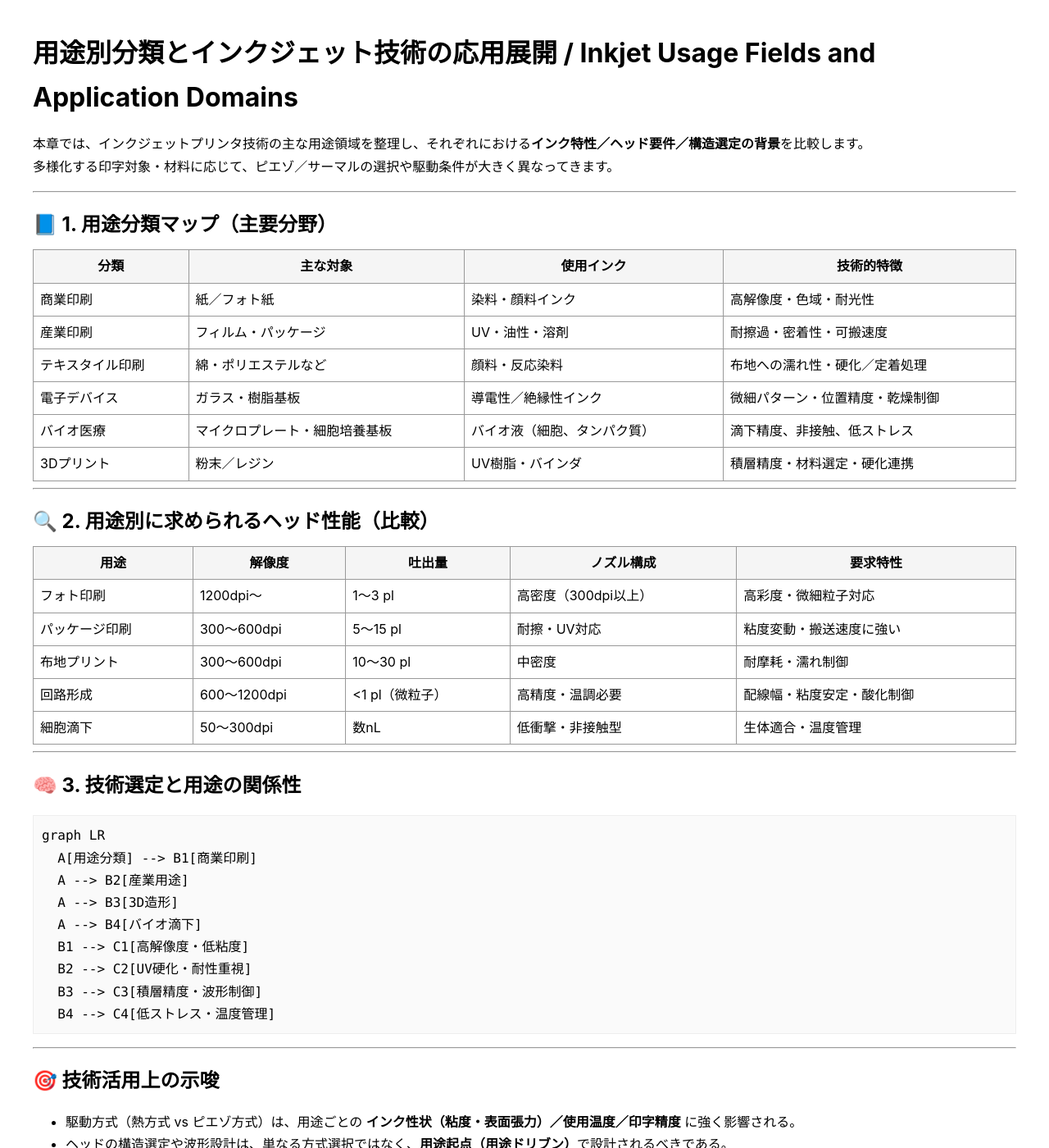
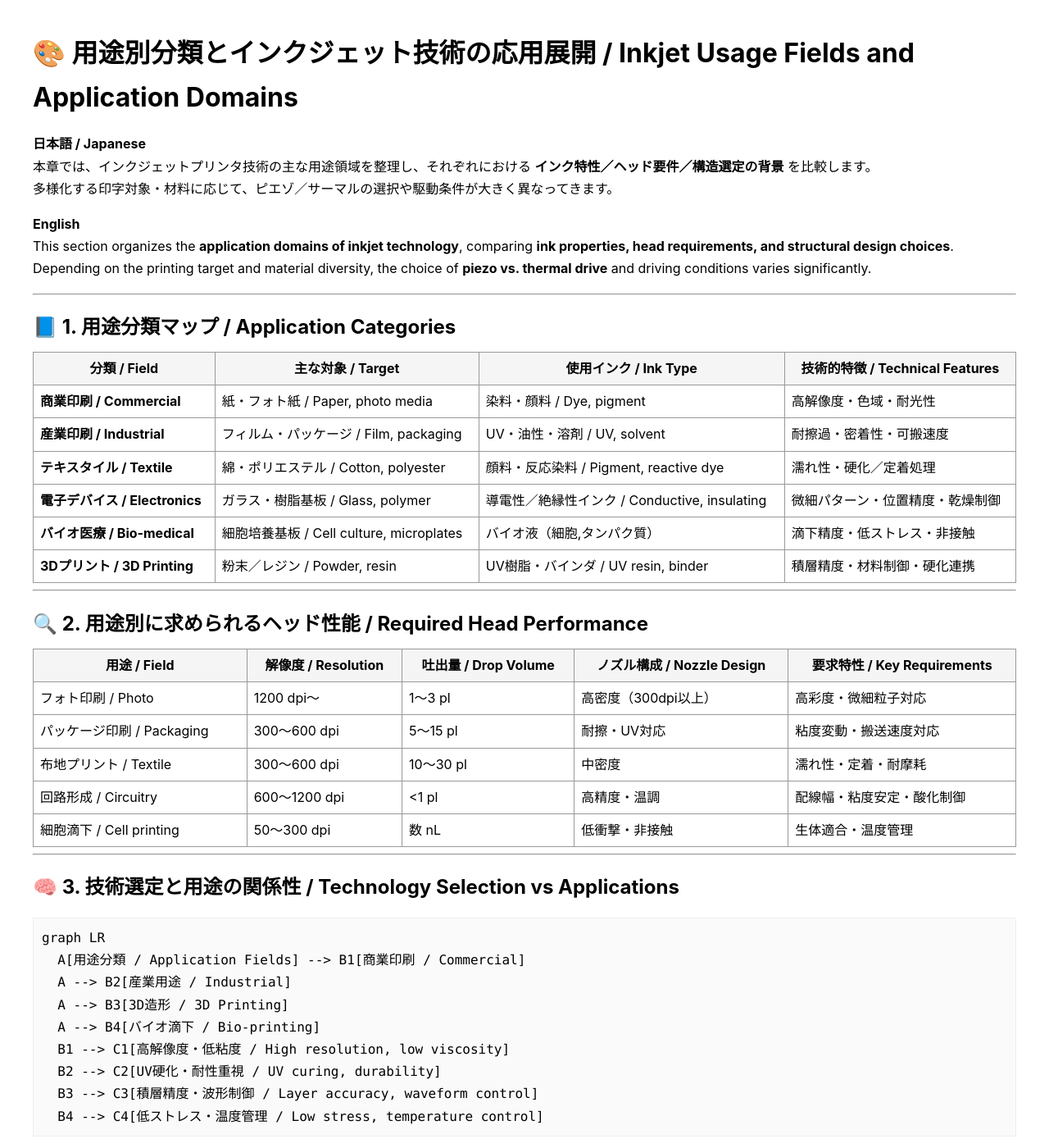
Before and after one commit to Samizo-AITL/Inkjet, a Jekyll site: the page built from comparison/usage_fields.md, in a window 1280 px wide and 1400 px high. Shown: the whole window at 82% size. Built offline with Jekyll 4.4.1, drawn with Linux system fonts in a browser that asks for light colours; our own code applies the rules of GitHub Pages for plain Markdown files; some of the changed text lies outside the part shown.

Commit message:
Update usage_fields.md

````diff
--- a/comparison/usage_fields.md
+++ b/comparison/usage_fields.md
@@ -1,63 +1,77 @@
-# 用途別分類とインクジェット技術の応用展開 / Inkjet Usage Fields and Application Domains
+---
+title: 用途別分類とインクジェット技術の応用展開 / Inkjet Usage Fields and Application Domains
+description: インクジェット技術の用途領域を整理し、インク特性・ヘッド要件・設計背景を比較 / Classification of inkjet application domains with ink properties, head requirements, and design implications
+---
 
-本章では、インクジェットプリンタ技術の主な用途領域を整理し、それぞれにおける**インク特性／ヘッド要件／構造選定の背景**を比較します。
+# 🎨 **用途別分類とインクジェット技術の応用展開 / Inkjet Usage Fields and Application Domains**
+
+**日本語 / Japanese**
+本章では、インクジェットプリンタ技術の主な用途領域を整理し、それぞれにおける **インク特性／ヘッド要件／構造選定の背景** を比較します。
 多様化する印字対象・材料に応じて、ピエゾ／サーマルの選択や駆動条件が大きく異なってきます。
+
+**English**
+This section organizes the **application domains of inkjet technology**, comparing **ink properties, head requirements, and structural design choices**.
+Depending on the printing target and material diversity, the choice of **piezo vs. thermal drive** and driving conditions varies significantly.
 
 ---
 
-## 📘 1. 用途分類マップ（主要分野）
+## 📘 **1. 用途分類マップ / Application Categories**
 
-| 分類            | 主な対象               | 使用インク           | 技術的特徴                        |
-|------------------|------------------------|----------------------|-----------------------------------|
-| 商業印刷          | 紙／フォト紙            | 染料・顔料インク     | 高解像度・色域・耐光性             |
-| 産業印刷          | フィルム・パッケージ    | UV・油性・溶剤       | 耐擦過・密着性・可搬速度           |
-| テキスタイル印刷  | 綿・ポリエステルなど    | 顔料・反応染料       | 布地への濡れ性・硬化／定着処理     |
-| 電子デバイス      | ガラス・樹脂基板        | 導電性／絶縁性インク | 微細パターン・位置精度・乾燥制御   |
-| バイオ医療        | マイクロプレート・細胞培養基板 | バイオ液（細胞、タンパク質） | 滴下精度、非接触、低ストレス     |
-| 3Dプリント        | 粉末／レジン            | UV樹脂・バインダ     | 積層精度・材料選定・硬化連携       |
+| **分類 / Field** | **主な対象 / Target** | **使用インク / Ink Type** | **技術的特徴 / Technical Features** |
+|------------------|-----------------------|---------------------------|-------------------------------------|
+| **商業印刷 / Commercial** | 紙・フォト紙 / Paper, photo media | 染料・顔料 / Dye, pigment | 高解像度・色域・耐光性 |
+| **産業印刷 / Industrial** | フィルム・パッケージ / Film, packaging | UV・油性・溶剤 / UV, solvent | 耐擦過・密着性・可搬速度 |
+| **テキスタイル / Textile** | 綿・ポリエステル / Cotton, polyester | 顔料・反応染料 / Pigment, reactive dye | 濡れ性・硬化／定着処理 |
+| **電子デバイス / Electronics** | ガラス・樹脂基板 / Glass, polymer | 導電性／絶縁性インク / Conductive, insulating | 微細パターン・位置精度・乾燥制御 |
+| **バイオ医療 / Bio-medical** | 細胞培養基板 / Cell culture, microplates | バイオ液（細胞,タンパク質） | 滴下精度・低ストレス・非接触 |
+| **3Dプリント / 3D Printing** | 粉末／レジン / Powder, resin | UV樹脂・バインダ / UV resin, binder | 積層精度・材料制御・硬化連携 |
 
 ---
 
-## 🔍 2. 用途別に求められるヘッド性能（比較）
+## 🔍 **2. 用途別に求められるヘッド性能 / Required Head Performance**
 
-| 用途             | 解像度      | 吐出量        | ノズル構成       | 要求特性                  |
-|------------------|-------------|---------------|------------------|---------------------------|
-| フォト印刷        | 1200dpi〜   | 1〜3 pl        | 高密度（300dpi以上） | 高彩度・微細粒子対応        |
-| パッケージ印刷    | 300〜600dpi | 5〜15 pl       | 耐擦・UV対応     | 粘度変動・搬送速度に強い    |
-| 布地プリント      | 300〜600dpi | 10〜30 pl      | 中密度           | 耐摩耗・濡れ制御            |
-| 回路形成          | 600〜1200dpi| <1 pl（微粒子）| 高精度・温調必要 | 配線幅・粘度安定・酸化制御  |
-| 細胞滴下          | 50〜300dpi  | 数nL           | 低衝撃・非接触型 | 生体適合・温度管理           |
+| **用途 / Field** | **解像度 / Resolution** | **吐出量 / Drop Volume** | **ノズル構成 / Nozzle Design** | **要求特性 / Key Requirements** |
+|------------------|-------------------------|---------------------------|---------------------------------|---------------------------------|
+| フォト印刷 / Photo | 1200 dpi〜 | 1〜3 pl | 高密度（300dpi以上） | 高彩度・微細粒子対応 |
+| パッケージ印刷 / Packaging | 300〜600 dpi | 5〜15 pl | 耐擦・UV対応 | 粘度変動・搬送速度対応 |
+| 布地プリント / Textile | 300〜600 dpi | 10〜30 pl | 中密度 | 濡れ性・定着・耐摩耗 |
+| 回路形成 / Circuitry | 600〜1200 dpi | <1 pl | 高精度・温調 | 配線幅・粘度安定・酸化制御 |
+| 細胞滴下 / Cell printing | 50〜300 dpi | 数 nL | 低衝撃・非接触 | 生体適合・温度管理 |
 
 ---
 
-## 🧠 3. 技術選定と用途の関係性
+## 🧠 **3. 技術選定と用途の関係性 / Technology Selection vs Applications**
 
 ```mermaid
 graph LR
-  A[用途分類] --> B1[商業印刷]
-  A --> B2[産業用途]
-  A --> B3[3D造形]
-  A --> B4[バイオ滴下]
-  B1 --> C1[高解像度・低粘度]
-  B2 --> C2[UV硬化・耐性重視]
-  B3 --> C3[積層精度・波形制御]
-  B4 --> C4[低ストレス・温度管理]
+  A[用途分類 / Application Fields] --> B1[商業印刷 / Commercial]
+  A --> B2[産業用途 / Industrial]
+  A --> B3[3D造形 / 3D Printing]
+  A --> B4[バイオ滴下 / Bio-printing]
+  B1 --> C1[高解像度・低粘度 / High resolution, low viscosity]
+  B2 --> C2[UV硬化・耐性重視 / UV curing, durability]
+  B3 --> C3[積層精度・波形制御 / Layer accuracy, waveform control]
+  B4 --> C4[低ストレス・温度管理 / Low stress, temperature control]
 ```
 
 ---
 
-## 🎯 技術活用上の示唆
+## 🎯 **技術活用上の示唆 / Implications**
 
-- 駆動方式（熱方式 vs ピエゾ方式）は、用途ごとの **インク性状（粘度・表面張力）／使用温度／印字精度** に強く影響される。
-- ヘッドの構造選定や波形設計は、単なる方式選択ではなく、**用途起点（用途ドリブン）**で設計されるべきである。
-- 各用途に対して、**インク物性（粘度・表面張力）／環境条件（温度・湿度）** をセットで整理することで、適切なヘッド・駆動方式のマッピングが可能となる。
-- 高速搬送が求められる分野では、**高頻度駆動／吐出安定性／ミスト抑制**が重要課題となる。
-- バイオ応用や電子デバイス用途では、**滴下衝撃や温度応答が材料・細胞に与える影響**まで設計に含める必要がある。
+- 駆動方式（熱方式 vs ピエゾ方式）は、用途ごとの **インク性状（粘度・表面張力）／温度条件／印字精度** に強く依存する。
+- ヘッド構造や波形設計は、**用途ドリブン設計（application-driven design）** が基本。
+- 各用途では、**インク物性・環境条件**をセットで考慮することで最適な方式マッピングが可能。
+- 高速搬送用途では **高頻度駆動・吐出安定性・ミスト抑制** が重要。
+- バイオ／電子用途では **滴下衝撃や温度応答の影響** まで設計に含める必要がある。
 
 ---
 
-## 📚 参考文献
+## 📚 **参考文献 / References**
 
-- Fujifilm Dimatix Jetting Design Guide
-- Epson, Canon, Ricoh 各社技術紹介資料（一般公開）
-- Journal of Imaging Science and Technology, Biofabrication Journal
+- **Fujifilm Dimatix Jetting Design Guide**
+- **Epson, Canon, Ricoh** 技術紹介資料
+- *Journal of Imaging Science and Technology*, *Biofabrication Journal*
+
+---
+
+🛠️ Maintained by [Samizo-AITL](https://samizo-aitl.github.io)
````
